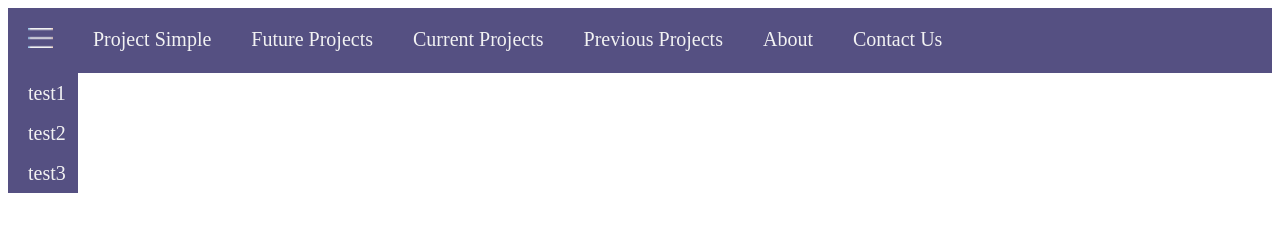
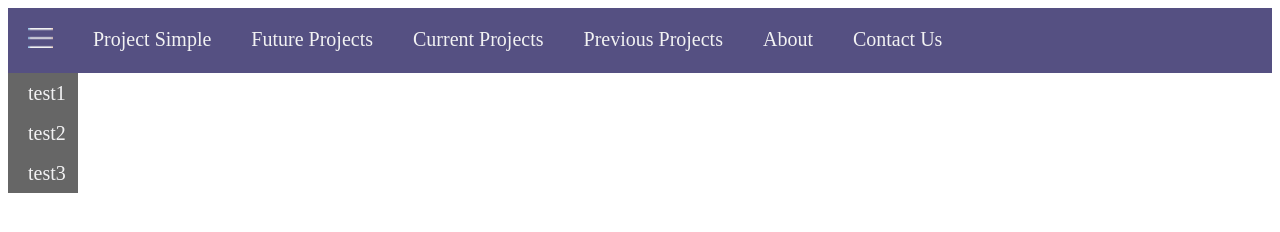
Before and after one commit to danielodicho/projectsimple, a plain HTML site: page SideNav.html in a window 1280 px wide. Drawn offline with Linux system fonts and the light colour scheme.

Commit message:
Update SideNav.html

```diff
--- a/SideNav.html
+++ b/SideNav.html
@@ -47,7 +47,7 @@
 <style>
 .sidenav {   /* add a blackground color to the navbar*/
 
-	background-color: #555082;       /* change color later */
+	background-color: #666;       /* change color later */
 	overflow: hidden;
 	outline-width: 50%;
 column-width: 50%;
```
